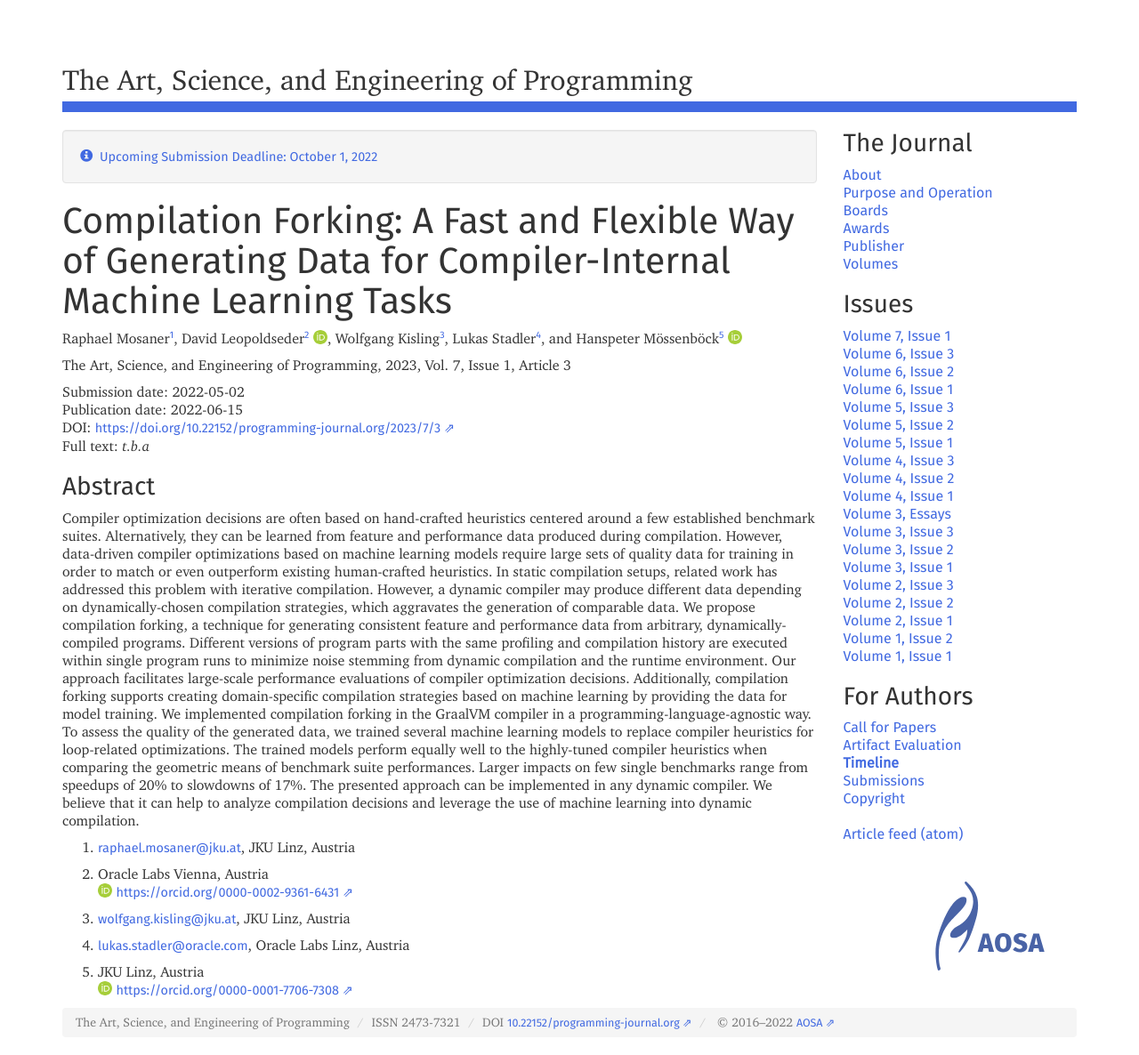
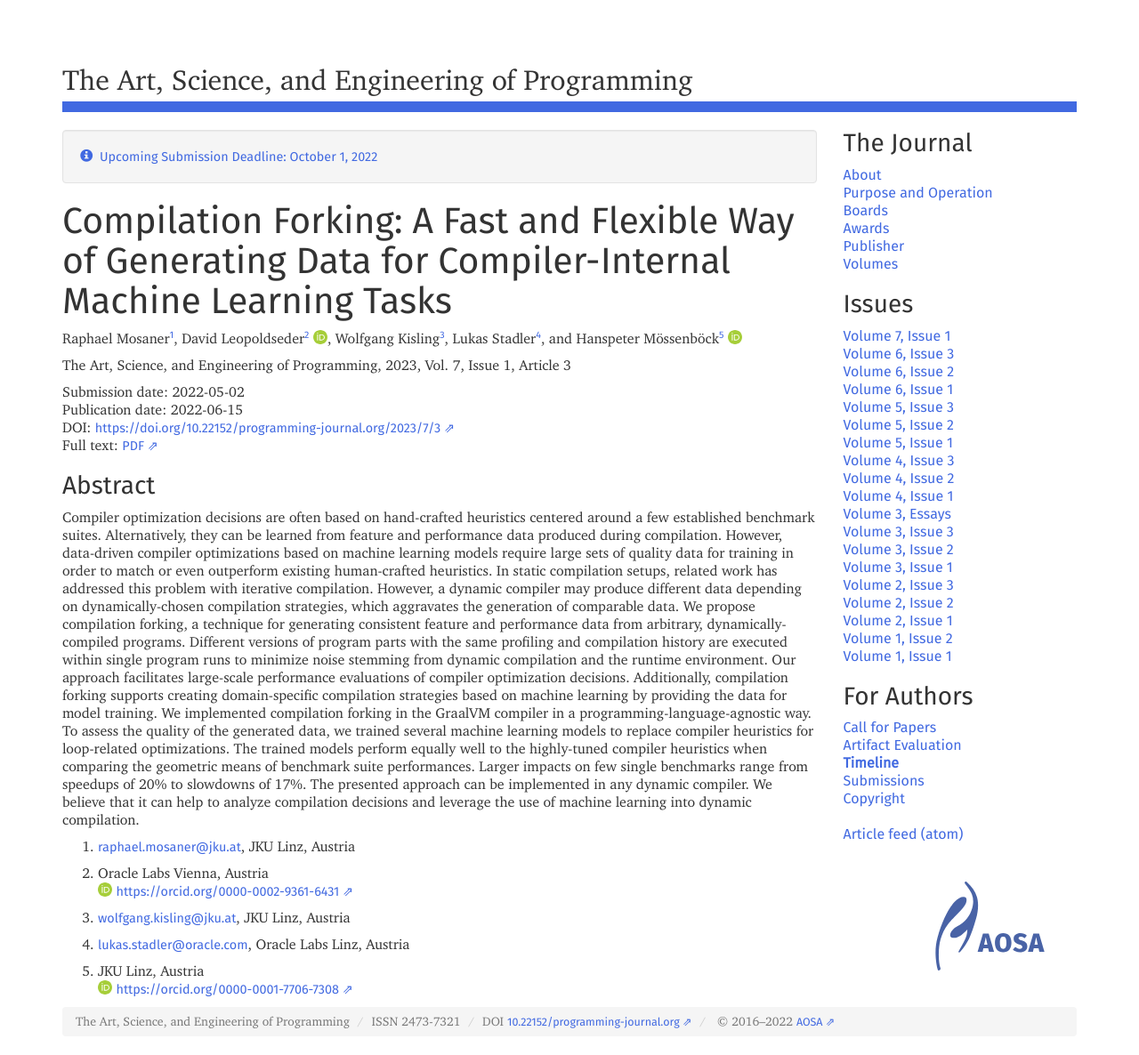
Before and after one commit to programming-journal/programming-journal.github.io, a Jekyll site: the page built from 2023/7/3/index.markdown, in a window 1280 px wide. Shown: the whole page at 89% size. Built offline with Jekyll 4.4.1, drawn with Linux system fonts in a browser that asks for light colours.

Commit message:
Pubilsh 7(1)

```diff
--- a/2023/7/1/index.markdown
+++ b/2023/7/1/index.markdown
@@ -79,7 +81,7 @@ The Art, Science, and Engineering of Programming, 2023, Vol. 7, Issue 1, Article
 Submission date: 2022-04-28
 Publication date: 2022-06-15
 DOI: <https://doi.org/10.22152/programming-journal.org/2023/7/1>
-Full text: *t.b.a*
+Full text: [PDF](https://arxiv.org/pdf/2206.14606v1)
 Related Artifact: <https://doi.org/10.5281/zenodo.6581453>
 
 
--- a/2023/7/2/index.markdown
+++ b/2023/7/2/index.markdown
@@ -59,7 +61,7 @@ The Art, Science, and Engineering of Programming, 2023, Vol. 7, Issue 1, Article
 Submission date: 2022-04-29
 Publication date: 2022-06-15
 DOI: <https://doi.org/10.22152/programming-journal.org/2023/7/2>
-Full text: *t.b.a*
+Full text: [PDF](https://arxiv.org/pdf/2206.13831v1)
 Related Artifact: <https://doi.org/10.5281/zenodo.6577584>
 
 
--- a/2023/7/3/index.markdown
+++ b/2023/7/3/index.markdown
@@ -40,7 +42,7 @@ The Art, Science, and Engineering of Programming, 2023, Vol. 7, Issue 1, Article
 Submission date: 2022-05-02
 Publication date: 2022-06-15
 DOI: <https://doi.org/10.22152/programming-journal.org/2023/7/3>
-Full text: *t.b.a*
+Full text: [PDF](https://arxiv.org/pdf/2206.14091v1)
 
 
 ### Abstract
--- a/2023/7/issue1/index.markdown
+++ b/2023/7/issue1/index.markdown
@@ -4,7 +4,7 @@ category: "Issues"
 order: -7001
 type: "issue"
 id: "urn:doi:10.22152%2Fprogramming-journal.org%2F2023%2F7%2Fissue1"
-date: "2022-06-28"
+date: "2022-06-30"
 ---
 DOI: <https://doi.org/10.22152/programming-journal.org/2023/7/issue1>
 
```
Also changed, not shown: other parts of 2023/7/1/index.markdown (+2 -0 lines), other parts of 2023/7/2/index.markdown (+2 -0 lines), other parts of 2023/7/3/index.markdown (+2 -0 lines).
